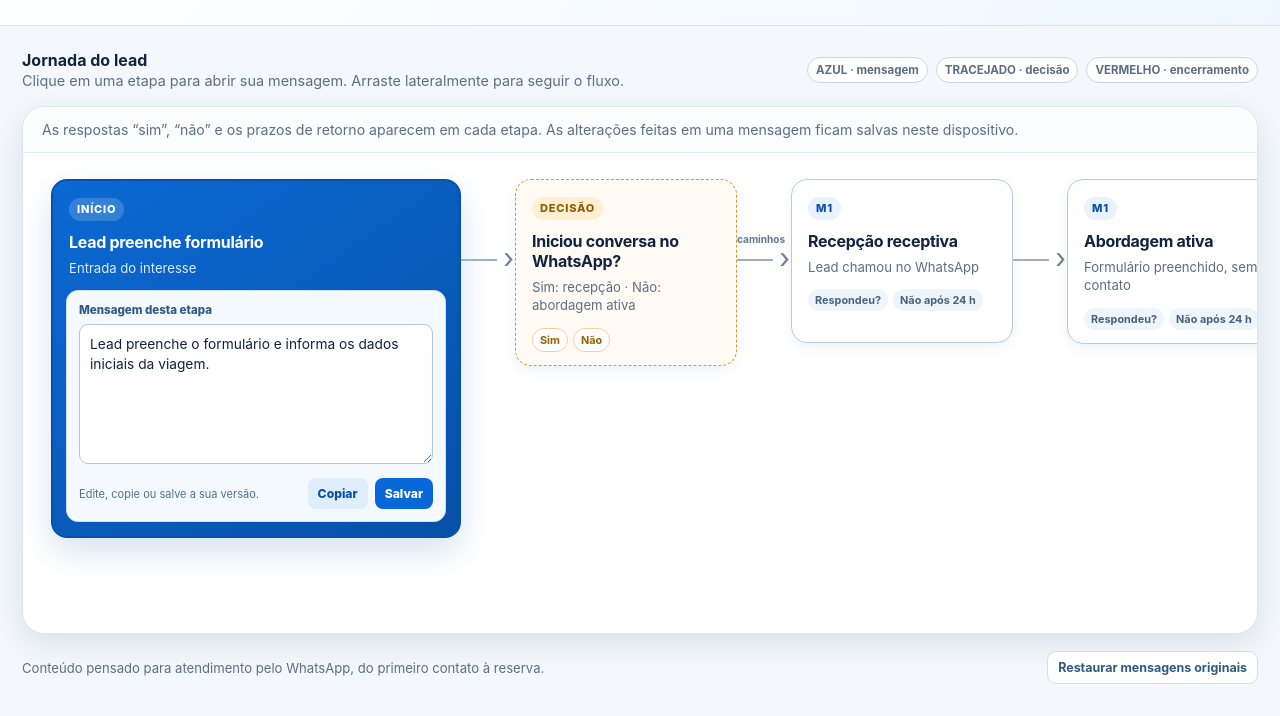
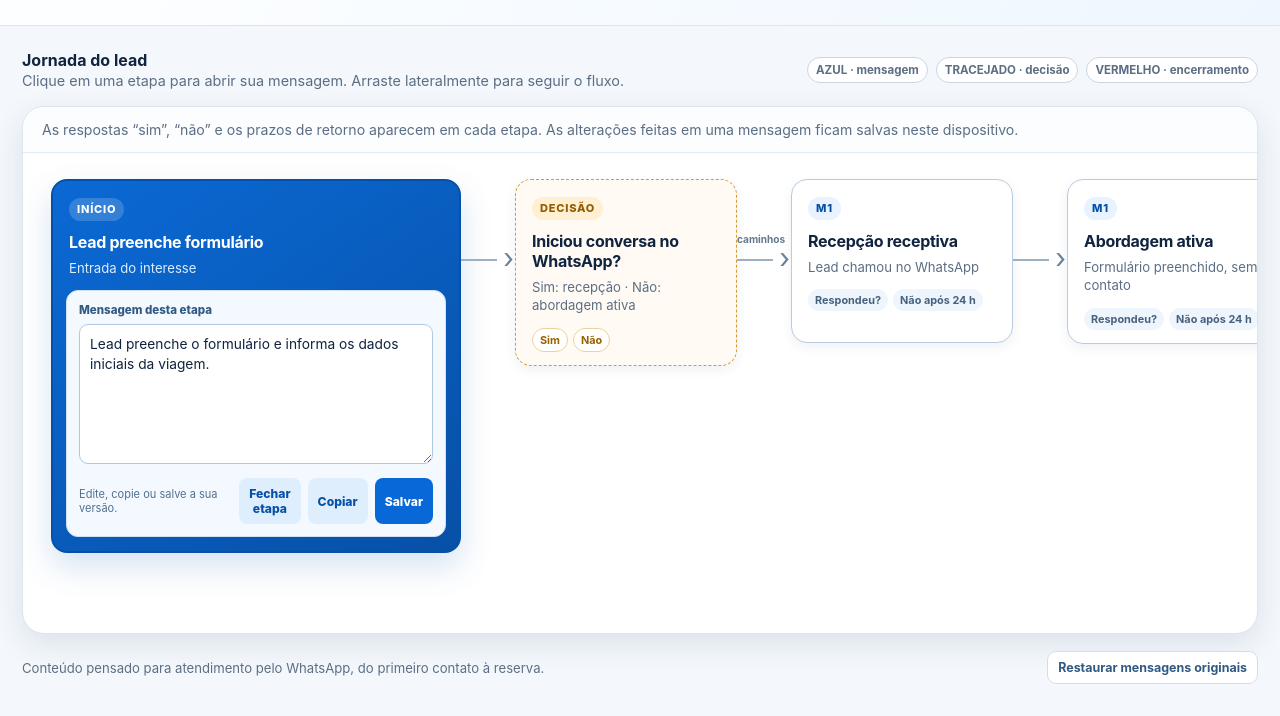
Before and after one commit to fanuelpaz/funil-vendas-daniel-brasil, a plain HTML site: page index.html in a window 1280 px wide. Both pictures are taken after a click on the element "Lead preenche formulário". Shown: the part 162-878 px from the top of the page. Drawn offline with Linux system fonts and the light colour scheme.

Commit message:
Adicionar fechamento explícito das etapas

```diff
--- a/index.html
+++ b/index.html
@@ -93,10 +93,11 @@
           var actions = document.createElement('div'); actions.className = 'actions';
           var hint = document.createElement('small'); hint.textContent = 'Edite, copie ou salve a sua versão.';
           var buttons = document.createElement('div'); buttons.className = 'buttons';
-          var copy = makeButton('Copiar','copy'); var save = makeButton('Salvar','save');
+          var close = makeButton('Fechar etapa','copy'); var copy = makeButton('Copiar','copy'); var save = makeButton('Salvar','save');
+          close.addEventListener('click', function() { openIndex = null; render(); });
           copy.addEventListener('click', function() { navigator.clipboard.writeText(textarea.value).then(function(){ copy.textContent='Copiado!'; setTimeout(function(){copy.textContent='Copiar';},1300); }); });
           save.addEventListener('click', function() { edits[index] = textarea.value; localStorage.setItem(storageKey, JSON.stringify(edits)); save.textContent='Salvo!'; setTimeout(function(){save.textContent='Salvar';},1300); });
-          buttons.append(copy,save); actions.append(hint,buttons); editor.append(label,textarea,actions); card.appendChild(editor);
+          buttons.append(close,copy,save); actions.append(hint,buttons); editor.append(label,textarea,actions); card.appendChild(editor);
         }
         flow.appendChild(card);
         if (index < items.length - 1) { var arrow = document.createElement('div'); arrow.className = 'arrow'; if (index === 1) { var arrowLabel=document.createElement('small'); arrowLabel.textContent='caminhos'; arrow.appendChild(arrowLabel); } flow.appendChild(arrow); }
```
